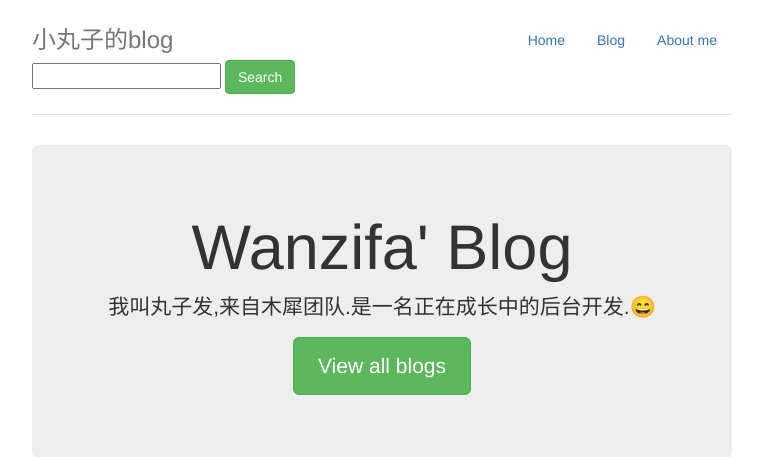
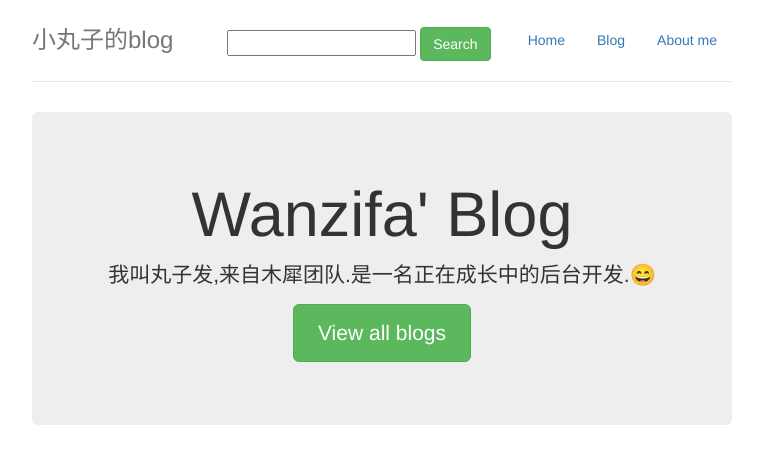
Before and after one commit to wanzifa/wanblog, a Django app: page /wanzi/ in a window 1280 px wide. Shown: the top 457 px of the page, without its empty margins (258-1021 px from the left). Run offline with Django 3.2, Linux system fonts and the light colour scheme; data comes from the database, SQL or seed files in the repository; some libraries are stand-ins or nearby versions.

Commit message:
add search

```diff
--- a/templates/wanzi/index.html
+++ b/templates/wanzi/index.html
@@ -33,8 +33,8 @@
             <li><a href="{% url 'about' %}">About me</a></li>
           </ul>
         </nav>
-        <h3 class="text-muted">小丸子的blog</h3>
-    <form class="span8 form-search" id="search_form" method="post">
+        <h3 style="display:inline-block;" class="text-muted">小丸子的blog</h3>
+    <form style="display:inline-block;padding-left:50px;" class="span8 form-search" id="search_form" method="post">
         {% csrf_token %}
         <input type="text" class="input-long search-query"  name="query" value="" id="query" />
         <button type="submit" class="btn btn-success" name="submit" value="Search">Search</button>
```
